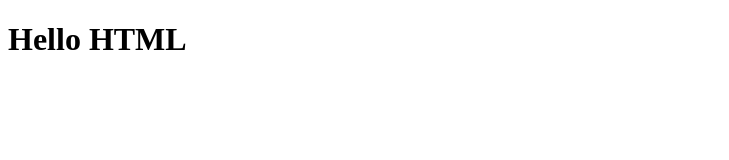
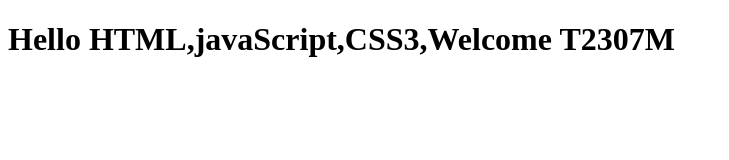
Before and after one commit to Minhductran0912/Tranminhduc0912, a plain HTML site: page index.html in a window 1280 px wide. Shown: the whole page, without its empty margins (0-729 px from the left). Drawn offline with Linux system fonts and the light colour scheme.

Commit message:
Update index.html
Update file

```diff
--- a/index.html
+++ b/index.html
@@ -6,6 +6,6 @@
     <title>Document</title>
 </head>
 <body>
-    <h1>Hello HTML</h1>
+    <h1>Hello HTML,javaScript,CSS3,Welcome T2307M</h1>
 </body>
 </html>
```
